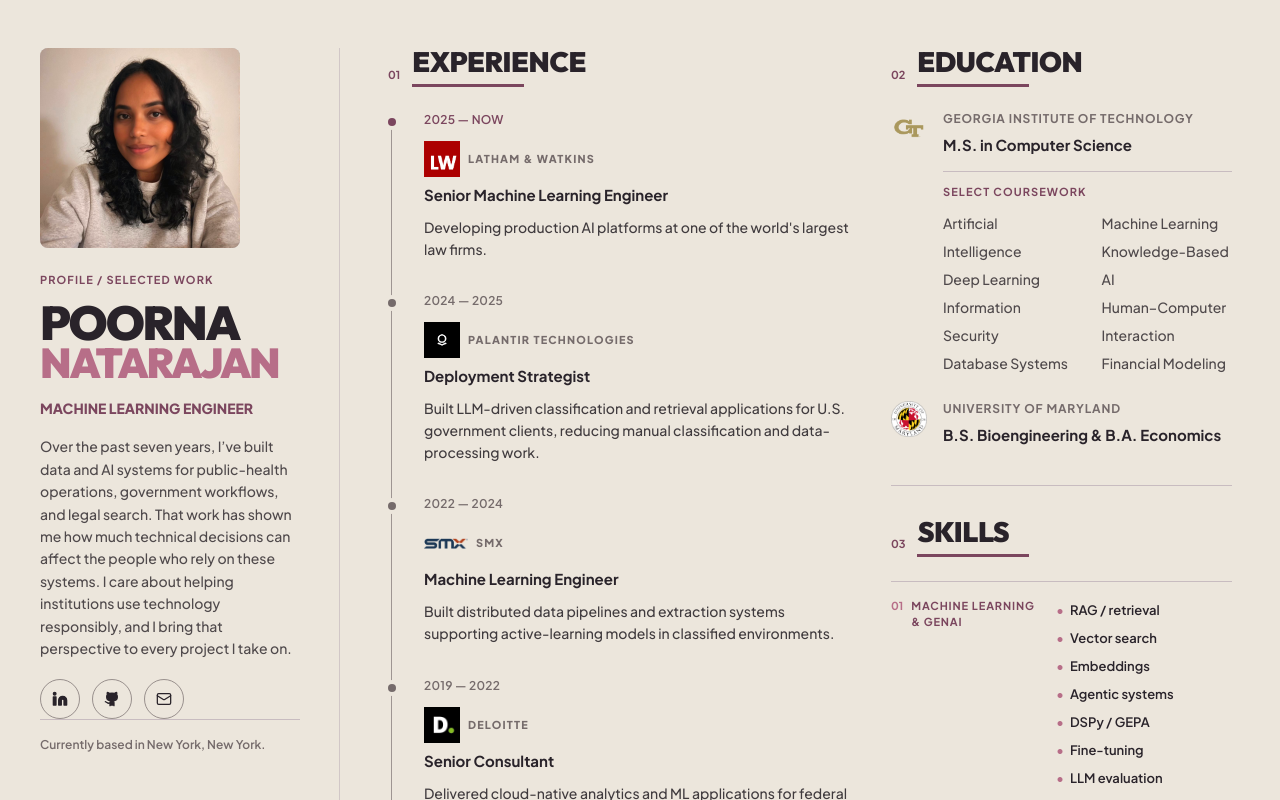
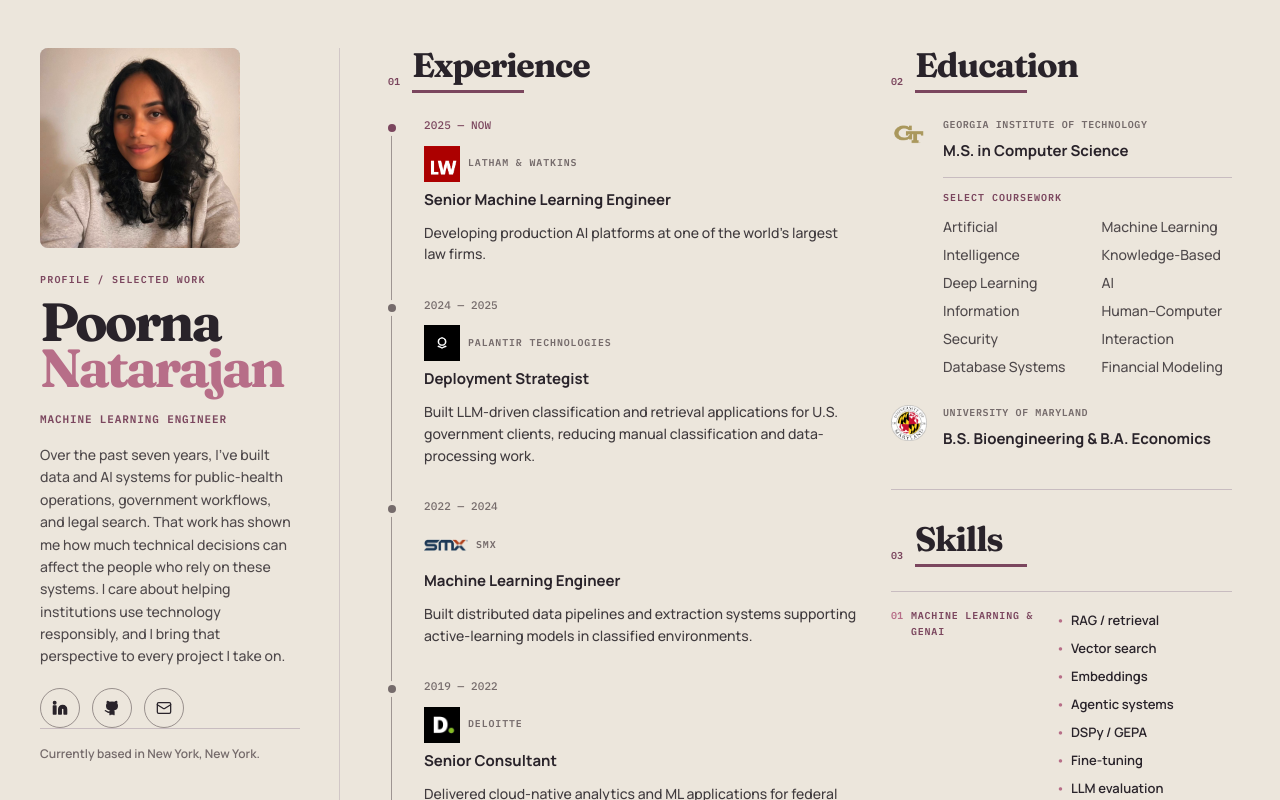
Before and after one commit to poornanat1/personal-website, a React (Vite) app: page / in a window 1280 px wide. Shown: the top 800 px of the page. Built offline with nearby package versions, Linux system fonts and the light colour scheme.

Commit message:
Refresh portfolio typography

```diff
--- a/src/App.tsx
+++ b/src/App.tsx
@@ -29,16 +29,16 @@ export function App() {
             </div>
 
             <div className="mt-6 min-w-0 md:mt-0 lg:mt-6">
-              <p className="text-[11px] font-bold uppercase tracking-[0.1em] text-primary">
+              <p className="font-label text-[10px] font-semibold uppercase tracking-[0.12em] text-primary">
                 Profile / Selected Work
               </p>
-              <h1 className="mt-3 break-words font-display text-[clamp(36px,11vw,49px)] font-black uppercase leading-[0.92] tracking-[-0.045em] md:text-[clamp(40px,6vw,49px)] lg:text-[clamp(38px,3.7vw,49px)]">
+              <h1 className="mt-3 break-words font-display text-[clamp(43px,12vw,59px)] font-bold leading-[0.86] tracking-[-0.055em] md:text-[clamp(48px,7vw,59px)] lg:text-[clamp(45px,4.2vw,59px)]">
                 <span className="block text-ink">Poorna</span>
-                <span className="block whitespace-nowrap text-[0.88em] text-highlight">
+                <span className="block whitespace-nowrap text-highlight">
                   Natarajan
                 </span>
               </h1>
-              <p className="mt-4 text-[14px] font-extrabold uppercase text-primary">
+              <p className="font-label mt-5 text-[11px] font-semibold uppercase tracking-[0.08em] text-primary">
                 Machine Learning Engineer
               </p>
               <p className="mt-4 max-w-[60ch] text-[14px] font-medium leading-[1.6] text-copy lg:max-w-[29ch]">
@@ -89,7 +89,7 @@ export function App() {
                     />
                     <div className="min-w-0">
                       <p
-                        className={`text-[12px] font-semibold tracking-[0.02em] ${
+                        className={`font-label text-[11px] font-medium tracking-[0.01em] ${
                           experience.current ? "text-primary" : "text-muted"
                         }`}
                       >
@@ -124,14 +124,14 @@ export function App() {
                         />
                       </div>
                       <div className="min-w-0 flex-1">
-                        <p className="text-[12px] font-bold leading-4 tracking-[0.07em] text-muted">
+                        <p className="font-label text-[10px] font-semibold uppercase leading-4 tracking-[0.06em] text-muted">
                           GEORGIA INSTITUTE OF TECHNOLOGY
                         </p>
                         <h3 className="mt-2 text-[15px] font-bold leading-5 text-ink">
                           M.S. in Computer Science
                         </h3>
                         <div className="mt-4 border-t border-border pt-3">
-                          <p className="text-[11px] font-bold uppercase tracking-[0.1em] text-primary">
+                          <p className="font-label text-[10px] font-semibold uppercase tracking-[0.1em] text-primary">
                             Select coursework
                           </p>
                           <div className="mt-2 grid grid-cols-1 gap-y-1 text-[14px] font-medium leading-7 text-copy sm:grid-cols-2 sm:gap-x-7 sm:gap-y-0 lg:max-w-2xl xl:max-w-none">
@@ -168,7 +168,7 @@ export function App() {
                       />
                     </div>
                     <div className="min-w-0">
-                      <p className="text-[12px] font-bold leading-4 tracking-[0.07em] text-muted">
+                      <p className="font-label text-[10px] font-semibold uppercase leading-4 tracking-[0.06em] text-muted">
                         UNIVERSITY OF MARYLAND
                       </p>
                       <h3 className="mt-2 text-[15px] font-bold leading-5 text-ink">
@@ -188,10 +188,10 @@ export function App() {
                       className="grid min-w-0 gap-3 py-4 sm:grid-cols-[145px_minmax(0,1fr)] sm:gap-5"
                     >
                       <div className="flex items-baseline gap-2">
-                        <span className="text-[11px] font-bold text-highlight">
+                        <span className="font-label text-[10px] font-semibold text-highlight">
                           0{index + 1}
                         </span>
-                        <h3 className="text-[11px] font-bold uppercase leading-4 tracking-[0.08em] text-primary">
+                        <h3 className="font-label text-[10px] font-semibold uppercase leading-4 tracking-[0.08em] text-primary">
                           {group.title}
                         </h3>
                       </div>
--- a/src/components/CompanyLogo.tsx
+++ b/src/components/CompanyLogo.tsx
@@ -24,7 +24,7 @@ export function CompanyLogo({ company }: Pick<Experience, "company">) {
       >
         <img src={logo.src} alt={`${logo.alt} logo`} className="size-full object-contain" />
       </div>
-      <span className="min-w-0 break-words text-[0.68rem] font-extrabold uppercase tracking-[0.11em] text-muted">
+      <span className="font-label min-w-0 break-words text-[0.62rem] font-semibold uppercase tracking-[0.09em] text-muted">
         {logo.alt}
       </span>
     </div>
--- a/src/components/SectionHeader.tsx
+++ b/src/components/SectionHeader.tsx
@@ -6,9 +6,9 @@ interface SectionHeaderProps {
 export function SectionHeader({ number, title }: SectionHeaderProps) {
   return (
     <header className="mb-6 flex items-end gap-3">
-      <span className="mb-1 text-[11px] font-bold text-primary">{number}</span>
+      <span className="font-label mb-1 text-[10px] font-semibold text-primary">{number}</span>
       <div>
-        <h2 className="font-display text-[28px] font-black uppercase leading-none tracking-[-0.015em] text-ink">
+        <h2 className="font-display text-[34px] font-bold leading-none tracking-[-0.035em] text-ink">
           {title}
         </h2>
         <div className="mt-2 h-[3px] w-28 bg-primary" />
--- a/src/styles/index.css
+++ b/src/styles/index.css
@@ -1,9 +1,10 @@
-@import url("https://fonts.googleapis.com/css2?family=Outfit:wght@700;800;900&family=Plus+Jakarta+Sans:wght@400;500;600;700;800&display=swap");
+@import url("https://fonts.googleapis.com/css2?family=Fraunces:opsz,wght@9..144,600;9..144,700;9..144,800&family=IBM+Plex+Mono:wght@500;600&family=Manrope:wght@400;500;600;700;800&display=swap");
 @import "tailwindcss";
 
 @theme {
-  --font-sans: "Plus Jakarta Sans", sans-serif;
-  --font-display: "Outfit", sans-serif;
+  --font-sans: "Manrope", sans-serif;
+  --font-display: "Fraunces", serif;
+  --font-label: "IBM Plex Mono", monospace;
 
   --color-canvas: #ece6dc;
   --color-ink: #29232a;
@@ -35,6 +36,10 @@
     -webkit-font-smoothing: antialiased;
   }
 
+  .font-display {
+    font-optical-sizing: auto;
+  }
+
   img {
     display: block;
     max-width: 100%;
```
